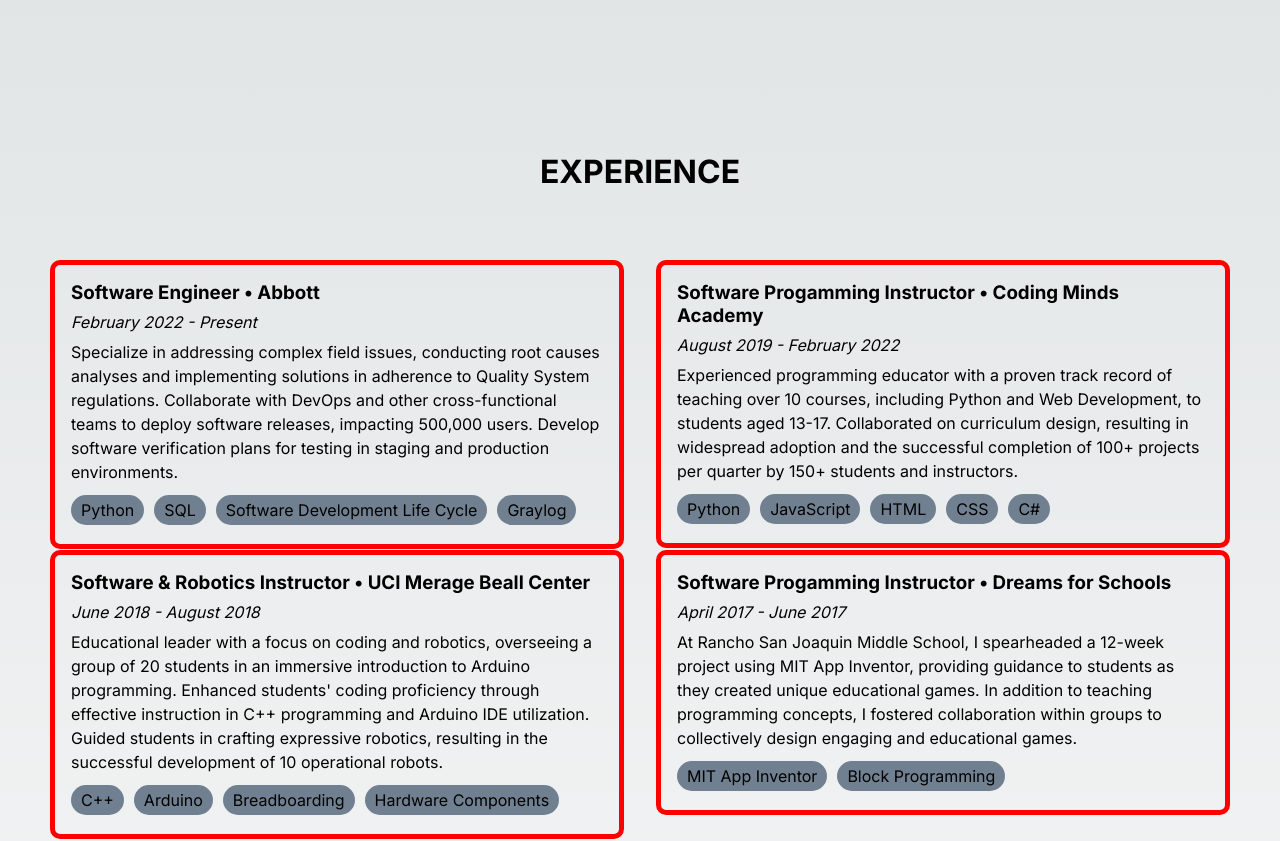
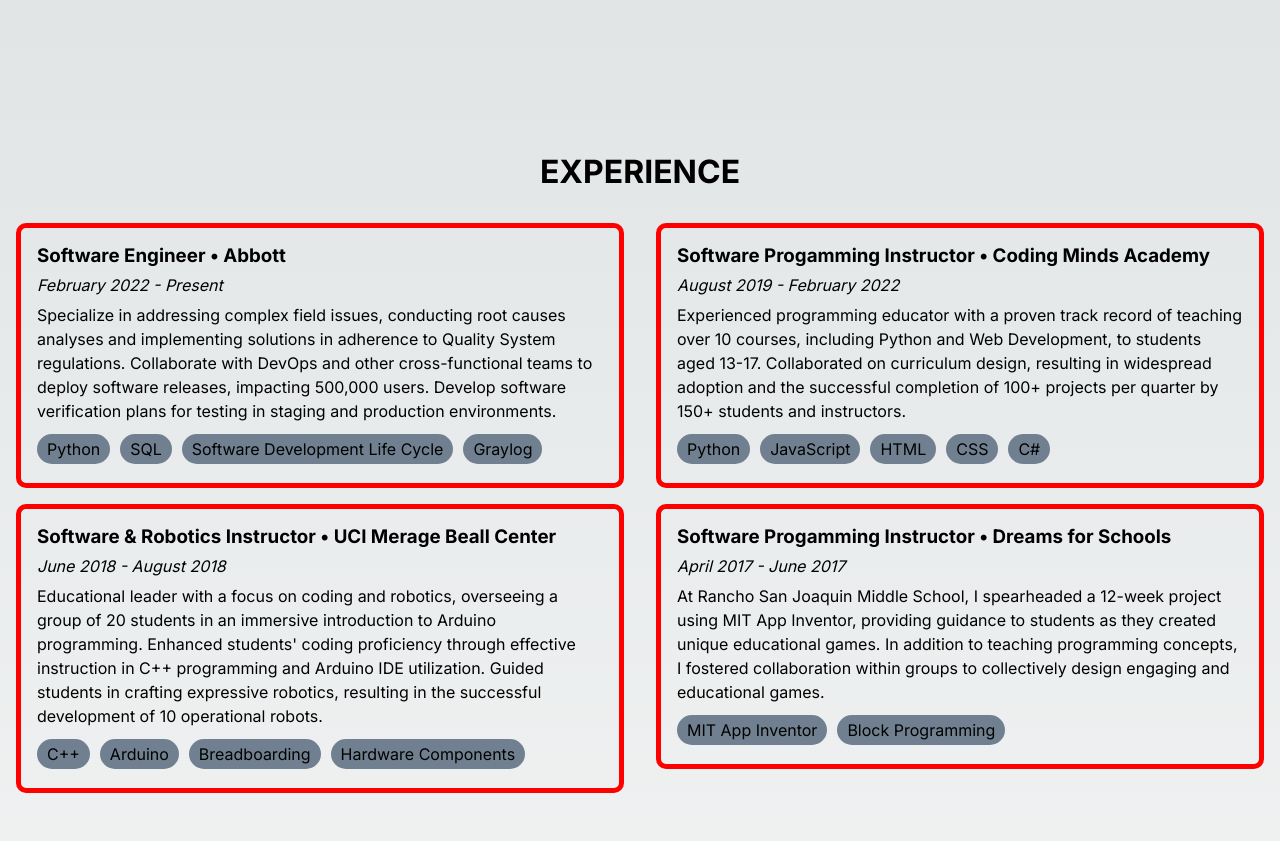
Before and after one commit to emmanuelreyes28/my-website, a Next.js app: page / in a window 1280 px wide. Shown: the part 680-1521 px from the top of the page. Built offline with nearby package versions, Linux system fonts and the light colour scheme.

Commit message:
fix experience grid

```diff
--- a/app/Experience.tsx
+++ b/app/Experience.tsx
@@ -2,8 +2,9 @@
 
 function Experience() {
   return (
+    <div>
+      <h1 className={styles.header}>EXPERIENCE</h1>
       <div className={styles.container}>
-      <h1 className={styles.header}>EXPERIENCE</h1>
         <div className={styles.experienceOne}>
           <div className={styles.leftCells}>
             <h3 className={styles.jobTitle}>Software Engineer • Abbott</h3>
@@ -37,9 +38,9 @@
             <p className={styles.jobDescription}>
               Experienced programming educator with a proven track record of
               teaching over 10 courses, including Python and Web Development, to
-            students aged 13-17. Collaborated on curriculum design, resulting in
-            widespread adoption and the successful completion of 100+ projects
-            per quarter by 150+ students and instructors.
+              students aged 13-17. Collaborated on curriculum design, resulting
+              in widespread adoption and the successful completion of 100+
+              projects per quarter by 150+ students and instructors.
             </p>
             <div className={styles.skills}>
               <span>Python</span>
@@ -50,7 +51,7 @@
             </div>
           </div>
         </div>
-      <div className={styles.experienceOne}>
+        <div className={styles.experienceThree}>
           <div className={styles.leftCells}>
             <h3 className={styles.jobTitle}>
               Software & Robotics Instructor • UCI Merage Beall Center
@@ -59,8 +60,8 @@
               <em>June 2018 - August 2018</em>
             </p>
             <p className={styles.jobDescription}>
-            Educational leader with a focus on coding and robotics, overseeing a
-            group of 20 students in an immersive introduction to Arduino
+              Educational leader with a focus on coding and robotics, overseeing
+              a group of 20 students in an immersive introduction to Arduino
               programming. Enhanced students&apos; coding proficiency through
               effective instruction in C++ programming and Arduino IDE
               utilization. Guided students in crafting expressive robotics,
@@ -74,7 +75,7 @@
             </div>
           </div>
         </div>
-      <div className={styles.experienceThree}>
+        <div className={styles.experienceFour}>
           <div className={styles.rightCells}>
             <h3 className={styles.jobTitle}>
               Software Progamming Instructor • Dreams for Schools
@@ -83,9 +84,9 @@
               <em>April 2017 - June 2017</em>
             </p>
             <p className={styles.jobDescription}>
-            At Rancho San Joaquin Middle School, I spearheaded a 12-week project
-            using MIT App Inventor, providing guidance to students as they
-            created unique educational games. In addition to teaching
+              At Rancho San Joaquin Middle School, I spearheaded a 12-week
+              project using MIT App Inventor, providing guidance to students as
+              they created unique educational games. In addition to teaching
               programming concepts, I fostered collaboration within groups to
               collectively design engaging and educational games.
             </p>
@@ -96,6 +97,7 @@
           </div>
         </div>
       </div>
+    </div>
   );
 }
 
--- a/app/styles/experience.module.css
+++ b/app/styles/experience.module.css
@@ -1,32 +1,25 @@
 .container{
     display: grid;
-    /* background-color: blue; */
     height: 100vh;
-    grid-template-columns: 1fr 1fr;
-    grid-template-rows: 100px 250px 250px;
-    gap: 2.5rem 2rem;
-    grid-template-areas:
-        "header header"
-        "experience1 experience2"
-        "experience3 experience4";
-
+    margin-top: 2em;
+    grid-template-columns: repeat(auto-fit, minmax(500px, 1fr));
+    row-gap: 1rem;
+    align-content: start;
 }
 
 .header{
-    grid-area: header;
-    /* place-self: center; */
-    justify-self: center;
-    align-items: start;
     padding-top: 1em;
-    /* text-align: center; */
+    text-align: center;
 }
 
-.experinceOne{
-    grid-area: experience1;
-    /* justify-content: center; */
-    place-self: center;
+.experienceOne,
+.experienceTwo,
+.experienceThree,
+.experienceFour{
+    place-self: start;
+    margin: 0 1rem;
+}
 
-}
 
 .jobTitle{
     margin-bottom: 0.5rem;
@@ -53,7 +46,6 @@
 }
 
 .leftCells{
-    margin-left: 50px;
     border-width: 5px;
     border-style: solid;
     border-color: red;
@@ -62,7 +54,6 @@
 }
 
 .rightCells{
-    margin-right: 50px;
     border-width: 5px;
     border-style: solid;
     border-color: red;
```
Lines whose indentation alone changed are shown as unchanged.
